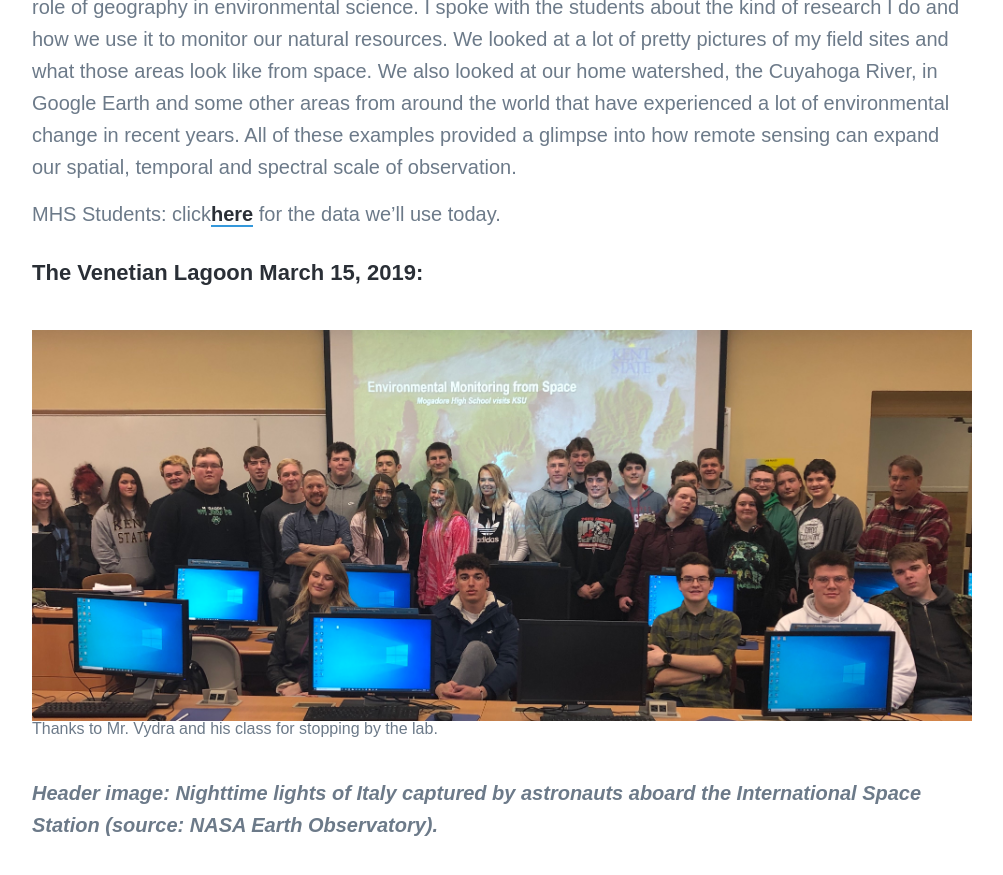
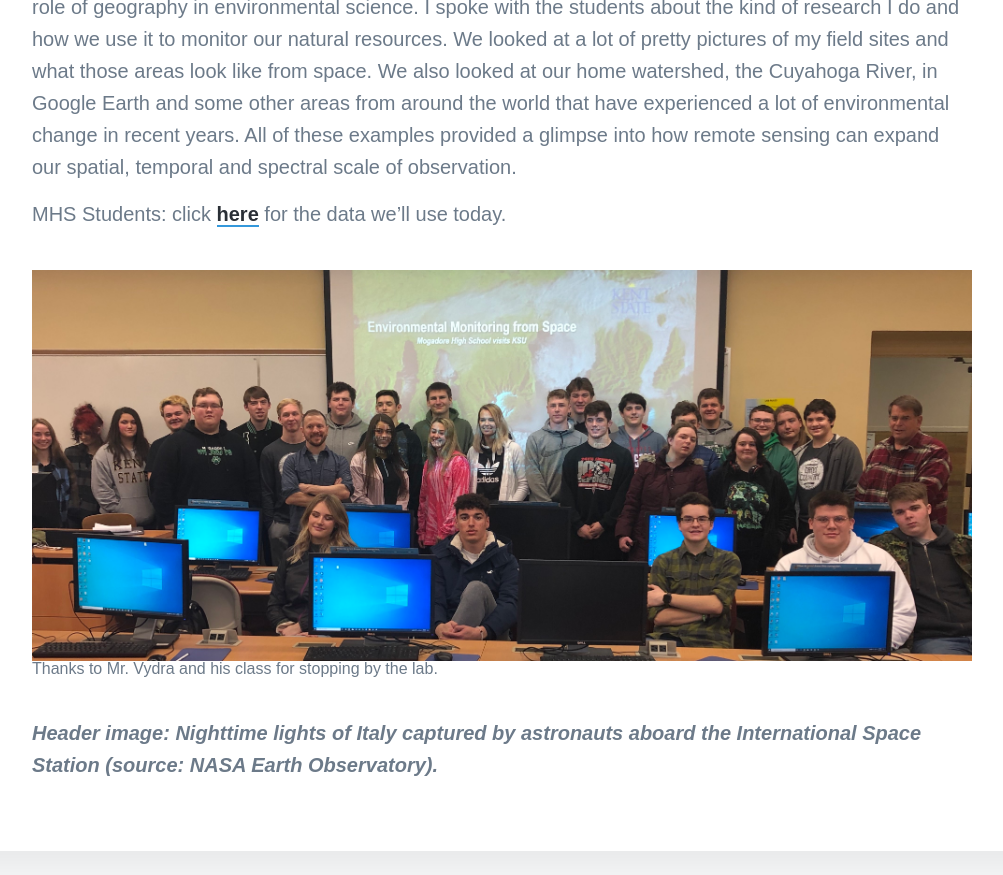
Before and after one commit to tjassal/tjassal.github.io, a Jekyll site: the page built from _posts/2020-02-04-MogadoreHS-visits-KSU.md, in a window 1280 px wide and 900 px high, scrolled down 745 px. Shown: the top 875 px of the window, without its empty margins (138-1141 px from the left). Built offline with Jekyll 4.4.1, drawn with Linux system fonts in a browser that asks for light colours; nearby versions of some CDN libraries; some web fonts are replaced; comment, search, counter and statistics services are not loaded.

Commit message:
Update 2020-02-04-MogadoreHS-visits-KSU.md

```diff
--- a/_posts/2020-02-04-MogadoreHS-visits-KSU.md
+++ b/_posts/2020-02-04-MogadoreHS-visits-KSU.md
@@ -20,10 +20,9 @@ sensing can expand our spatial, temporal and spectral scale of
 observation.
 
 MHS Students:
-click[here](https://drive.google.com/open?id=1zGHj5rHmrelduLflXQW2mXl2O8HDF9tN)
+click [here](https://drive.google.com/open?id=1zGHj5rHmrelduLflXQW2mXl2O8HDF9tN)
 for the data we’ll use today.
 
-#### The Venetian Lagoon March 15, 2019:
 <figure>
   <img src='../../images/blog/MrVydra-class.jpg'>
   <figcaption>Thanks to Mr. Vydra and his class for stopping by the lab.</figcaption>
```
